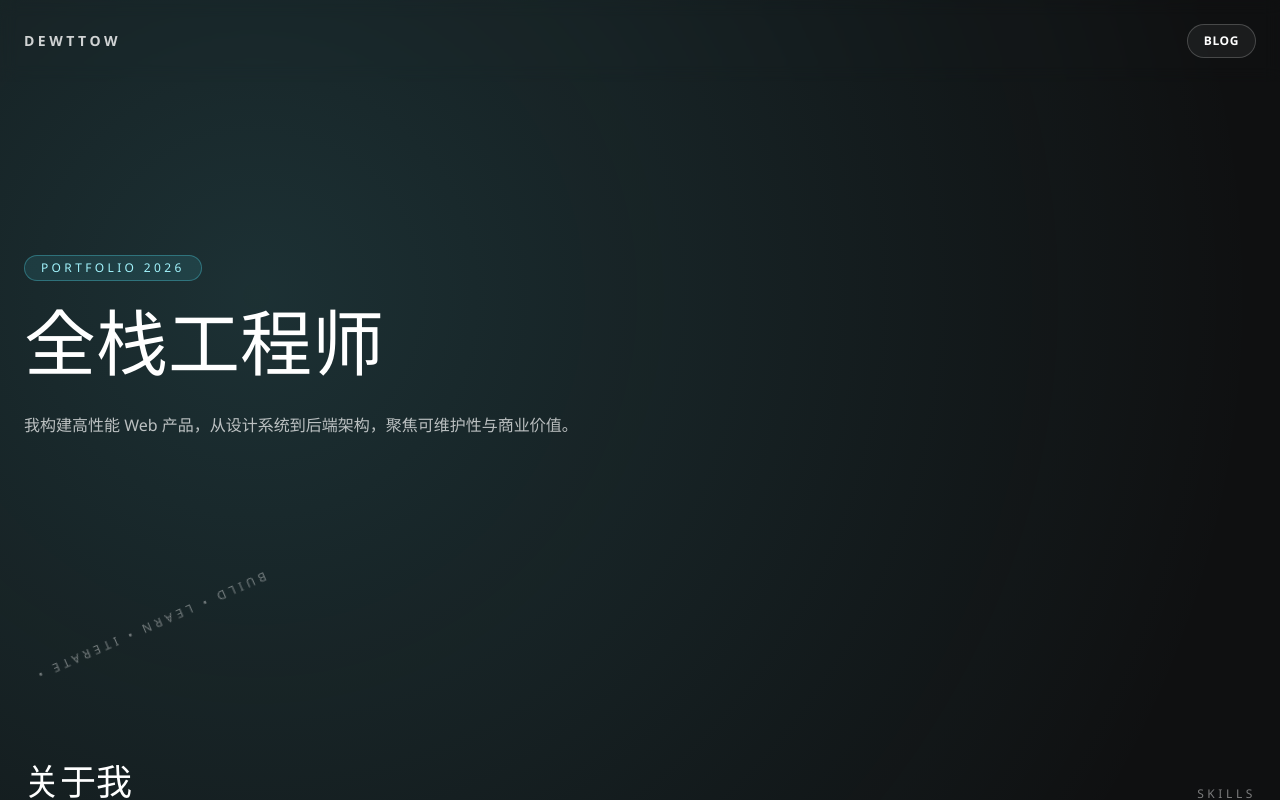
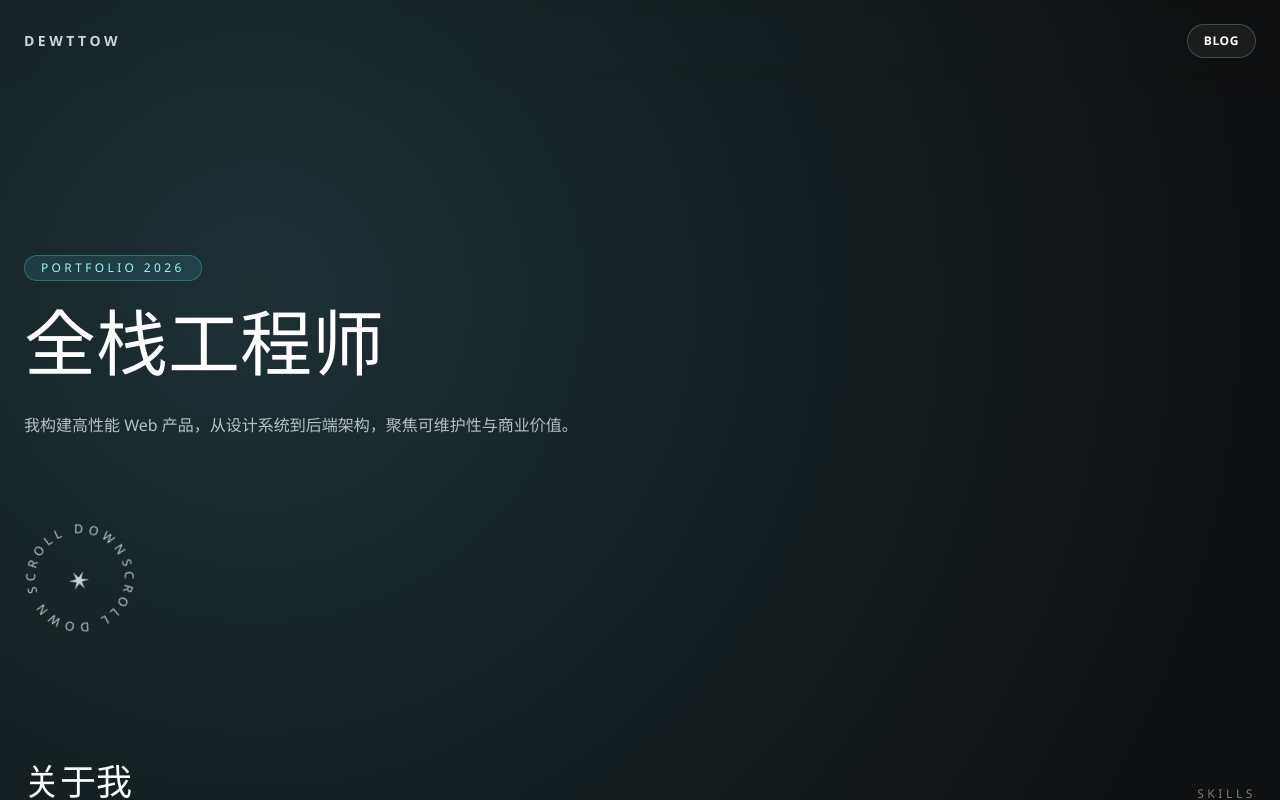
Before and after one commit to achelie/developer_portfolio, a React (Vite) app: page / in a window 1280 px wide. Shown: the top 800 px of the page. Built offline with nearby package versions, Linux system fonts and the light colour scheme.

Commit message:
完成左下角文字转圈布局

```diff
--- a/src/components/Hero.tsx
+++ b/src/components/Hero.tsx
@@ -1,4 +1,6 @@
 export default function Hero() {
+  const ringText = 'SCROLL DOWN SCROLL DOWN '
+
   return (
     <section className="relative flex min-h-[72vh] w-full items-center px-0 pb-20 pt-8 sm:px-6">
       <div className="max-w-2xl text-left">
@@ -13,9 +15,36 @@ export default function Hero() {
         </p>
       </div>
 
-      <p className="absolute bottom-6 left-0 origin-center animate-spin-slow text-xs uppercase tracking-[0.35em] text-white/40 sm:left-6">
-        build • learn • iterate •
-      </p>
+      <div className="absolute bottom-6 left-0 h-28 w-28 sm:left-6" aria-hidden="true">
+        <svg
+          className="h-full w-full animate-spin-slow overflow-visible text-white/75"
+          viewBox="0 0 100 100"
+          style={{ transformOrigin: '50% 50%', transformBox: 'fill-box' }}
+        >
+          <defs>
+            <path id="hero-ring-path" d="M 50,50 m -40,0 a 40,40 0 1,1 80,0 a 40,40 0 1,1 -80,0" />
+          </defs>
+          <text className="fill-current text-[11px] uppercase tracking-[0.36em]">
+            <textPath href="#hero-ring-path" startOffset="50%" textAnchor="middle">
+              {ringText}
+            </textPath>
+          </text>
+        </svg>
+        <span className="absolute inset-0 grid place-items-center" style={{ transformOrigin: '50% 50%' }}>
+          <svg className="h-8 w-8 animate-spin-slow-reverse text-white/80" viewBox="0 0 24 24" aria-hidden="true">
+            <text
+              x="12"
+              y="12"
+              className="fill-current"
+              textAnchor="middle"
+              dominantBaseline="middle"
+              style={{ fontSize: '20px', lineHeight: 1 }}
+            >
+              ✶
+            </text>
+          </svg>
+        </span>
+      </div>
     </section>
   )
 }
--- a/src/index.css
+++ b/src/index.css
@@ -40,4 +40,8 @@
   .animate-spin-slow {
     animation: spin-slow 14s linear infinite;
   }
+
+  .animate-spin-slow-reverse {
+    animation: spin-slow 14s linear infinite reverse;
+  }
 }
```
